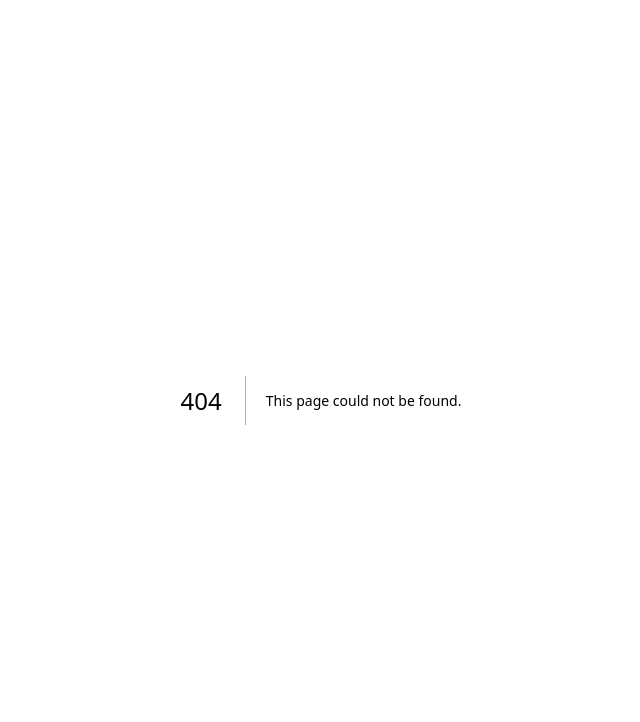
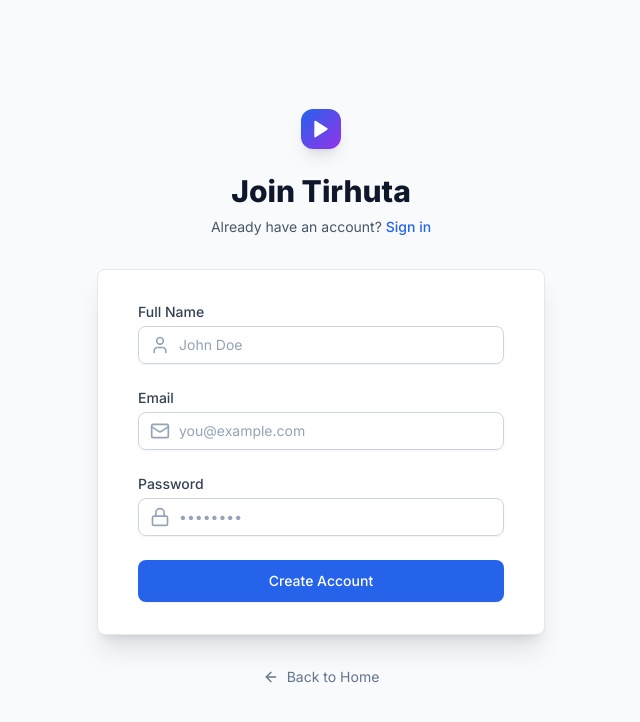
Before and after one commit to ravindrauiet/BRAMHAND-Dashboard, a Next.js app: page /auth/signup in a window 1280 px wide. Before the commit this address had no page. Shown: the top 722 px of the page, without its empty margins (319-959 px from the left). Built offline with nearby package versions, Linux system fonts and the light colour scheme.

Commit message:
feat: implement `PublicNavbar` component with navigation links, search functionality, and user authentication status display.

```diff
--- /dev/null
+++ b/app/(auth)/auth/signup/page.tsx
@@ -0,0 +1,163 @@
+'use client';
+
+import { useState } from 'react';
+import { useRouter } from 'next/navigation';
+import Link from 'next/link';
+import { Play, Mail, Lock, Loader2, ArrowLeft, User, Phone } from 'lucide-react';
+
+export default function SignUpPage() {
+    const router = useRouter();
+    const [fullName, setFullName] = useState('');
+    const [mobileOrEmail, setMobileOrEmail] = useState('');
+    const [password, setPassword] = useState('');
+    const [error, setError] = useState('');
+    const [isLoading, setIsLoading] = useState(false);
+
+    const handleSubmit = async (e: React.FormEvent) => {
+        e.preventDefault();
+        setIsLoading(true);
+        setError('');
+
+        try {
+            const apiUrl = process.env.NEXT_PUBLIC_API_URL || 'http://localhost:5000/api';
+            const res = await fetch(`${apiUrl}/auth/register`, {
+                method: "POST",
+                body: JSON.stringify({
+                    full_name: fullName,
+                    mobile_or_email: mobileOrEmail,
+                    password: password
+                    // email is deduced from mobile_or_email in backend if using email
+                }),
+                headers: { "Content-Type": "application/json" }
+            });
+
+            const data = await res.json();
+
+            if (res.ok && data.success) {
+                // Registration successful, redirect to login
+                router.push('/auth/signin?registered=true');
+            } else {
+                setError(data.message || 'Registration failed');
+                setIsLoading(false);
+            }
+        } catch (error) {
+            setError('Something went wrong. Please try again.');
+            setIsLoading(false);
+        }
+    };
+
+    return (
+        <div className="min-h-screen bg-slate-50 dark:bg-black flex flex-col justify-center py-12 sm:px-6 lg:px-8">
+            <div className="sm:mx-auto sm:w-full sm:max-w-md">
+                <Link href="/" className="flex justify-center items-center gap-2 group mb-6">
+                    <div className="w-10 h-10 bg-gradient-to-br from-blue-600 to-purple-600 rounded-xl flex items-center justify-center text-white shadow-lg group-hover:shadow-blue-500/25 transition-all">
+                        <Play className="w-5 h-5 fill-current" />
+                    </div>
+                </Link>
+                <h2 className="text-center text-3xl font-extrabold text-slate-900 dark:text-white">
+                    Join Tirhuta
+                </h2>
+                <p className="mt-2 text-center text-sm text-slate-600 dark:text-slate-400">
+                    Already have an account?{' '}
+                    <Link href="/auth/signin" className="font-medium text-blue-600 hover:text-blue-500">
+                        Sign in
+                    </Link>
+                </p>
+            </div>
+
+            <div className="mt-8 sm:mx-auto sm:w-full sm:max-w-md">
+                <div className="bg-white dark:bg-slate-900 py-8 px-4 shadow-xl sm:rounded-lg sm:px-10 border border-slate-200 dark:border-slate-800">
+                    {error && (
+                        <div className="mb-4 p-3 rounded-lg bg-red-50 dark:bg-red-900/20 text-red-600 dark:text-red-400 text-sm font-medium border border-red-200 dark:border-red-900/30">
+                            {error}
+                        </div>
+                    )}
+
+                    <form className="space-y-6" onSubmit={handleSubmit}>
+                        <div>
+                            <label htmlFor="name" className="block text-sm font-medium text-slate-700 dark:text-slate-300">
+                                Full Name
+                            </label>
+                            <div className="mt-1 relative rounded-md shadow-sm">
+                                <div className="absolute inset-y-0 left-0 pl-3 flex items-center pointer-events-none">
+                                    <User className="h-5 w-5 text-slate-400" />
+                                </div>
+                                <input
+                                    id="name"
+                                    name="name"
+                                    type="text"
+                                    required
+                                    value={fullName}
+                                    onChange={(e) => setFullName(e.target.value)}
+                                    className="block w-full pl-10 pr-3 py-2 border border-slate-300 dark:border-slate-700 rounded-lg leading-5 bg-white dark:bg-slate-950 text-slate-900 dark:text-white placeholder-slate-400 focus:outline-none focus:ring-2 focus:ring-blue-500 focus:border-blue-500 sm:text-sm transition-colors"
+                                    placeholder="John Doe"
+                                />
+                            </div>
+                        </div>
+
+                        <div>
+                            <label htmlFor="email" className="block text-sm font-medium text-slate-700 dark:text-slate-300">
+                                Email
+                            </label>
+                            <div className="mt-1 relative rounded-md shadow-sm">
+                                <div className="absolute inset-y-0 left-0 pl-3 flex items-center pointer-events-none">
+                                    <Mail className="h-5 w-5 text-slate-400" />
+                                </div>
+                                <input
+                                    id="email"
+                                    name="email"
+                                    type="text"
+                                    required
+                                    value={mobileOrEmail}
+                                    onChange={(e) => setMobileOrEmail(e.target.value)}
+                                    className="block w-full pl-10 pr-3 py-2 border border-slate-300 dark:border-slate-700 rounded-lg leading-5 bg-white dark:bg-slate-950 text-slate-900 dark:text-white placeholder-slate-400 focus:outline-none focus:ring-2 focus:ring-blue-500 focus:border-blue-500 sm:text-sm transition-colors"
+                                    placeholder="you@example.com"
+                                />
+                            </div>
+                        </div>
+
+                        <div>
+                            <label htmlFor="password" className="block text-sm font-medium text-slate-700 dark:text-slate-300">
+                                Password
+                            </label>
+                            <div className="mt-1 relative rounded-md shadow-sm">
+                                <div className="absolute inset-y-0 left-0 pl-3 flex items-center pointer-events-none">
+                                    <Lock className="h-5 w-5 text-slate-400" />
+                                </div>
+                                <input
+                                    id="password"
+                                    name="password"
+                                    type="password"
+                                    required
+                                    value={password}
+                                    onChange={(e) => setPassword(e.target.value)}
+                                    className="block w-full pl-10 pr-3 py-2 border border-slate-300 dark:border-slate-700 rounded-lg leading-5 bg-white dark:bg-slate-950 text-slate-900 dark:text-white placeholder-slate-400 focus:outline-none focus:ring-2 focus:ring-blue-500 focus:border-blue-500 sm:text-sm transition-colors"
+                                    placeholder="••••••••"
+                                />
+                            </div>
+                        </div>
+
+                        <button
+                            type="submit"
+                            disabled={isLoading}
+                            className="w-full flex justify-center py-2.5 px-4 border border-transparent rounded-lg shadow-sm text-sm font-medium text-white bg-blue-600 hover:bg-blue-700 focus:outline-none focus:ring-2 focus:ring-offset-2 focus:ring-blue-500 disabled:opacity-50 disabled:cursor-not-allowed transition-all"
+                        >
+                            {isLoading ? (
+                                <Loader2 className="w-5 h-5 animate-spin" />
+                            ) : (
+                                'Create Account'
+                            )}
+                        </button>
+                    </form>
+                </div>
+            </div>
+
+            <div className="mt-8 text-center">
+                <Link href="/" className="inline-flex items-center gap-2 text-sm text-slate-500 dark:text-slate-400 hover:text-slate-900 dark:hover:text-white transition-colors">
+                    <ArrowLeft className="w-4 h-4" />
+                    Back to Home
+                </Link>
+            </div>
+        </div>
+    );
+}
--- a/components/site/PublicNavbar.tsx
+++ b/components/site/PublicNavbar.tsx
@@ -21,7 +21,7 @@ export function PublicNavbar() {
                             <Play className="w-4 h-4 fill-current" />
                         </div>
                         <span className="text-xl font-bold bg-clip-text text-transparent bg-gradient-to-r from-slate-800 to-slate-600 dark:from-white dark:to-slate-300">
-                            Stream<span className="text-blue-600">App</span>
+                            Tirhuta
                         </span>
                     </Link>
 
```
